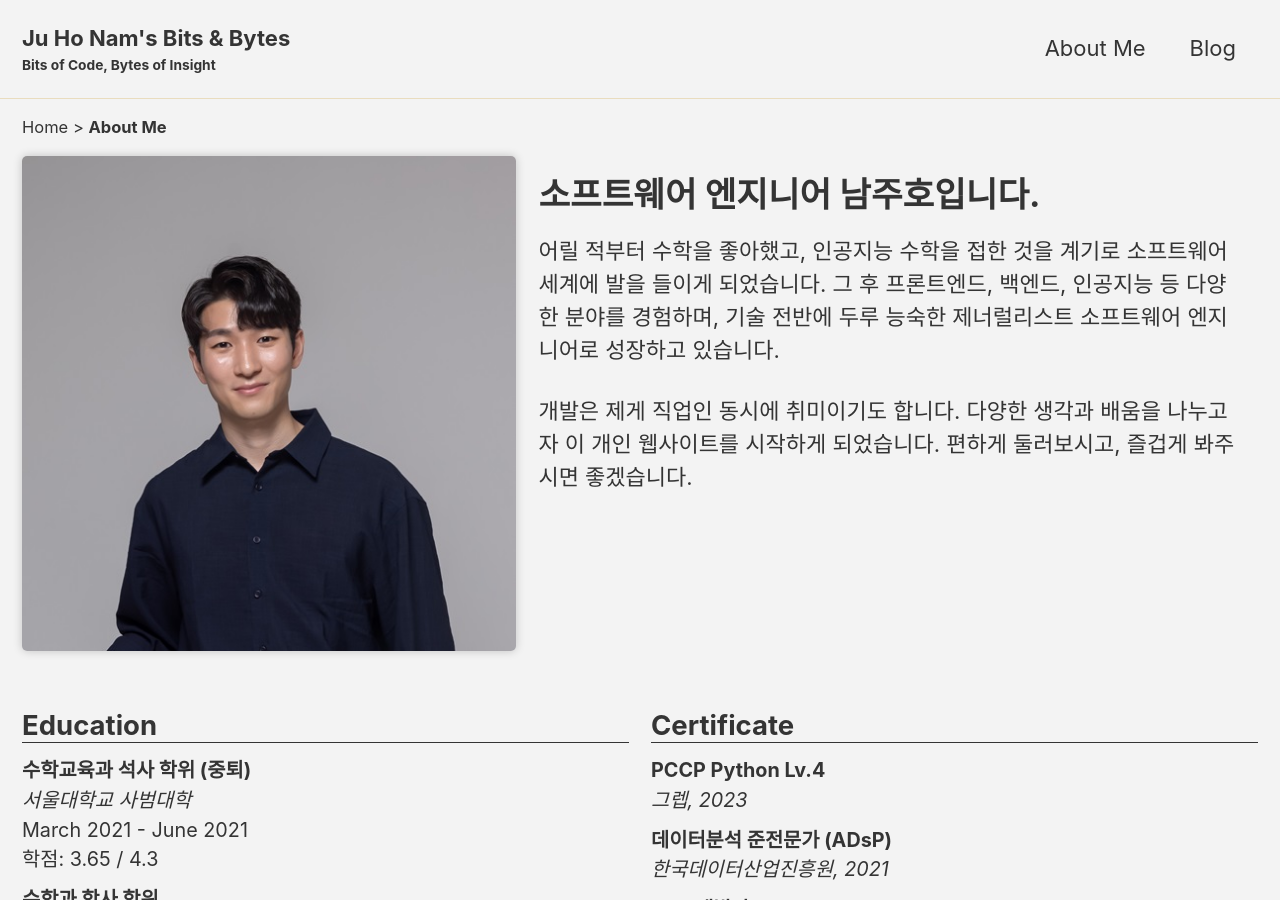
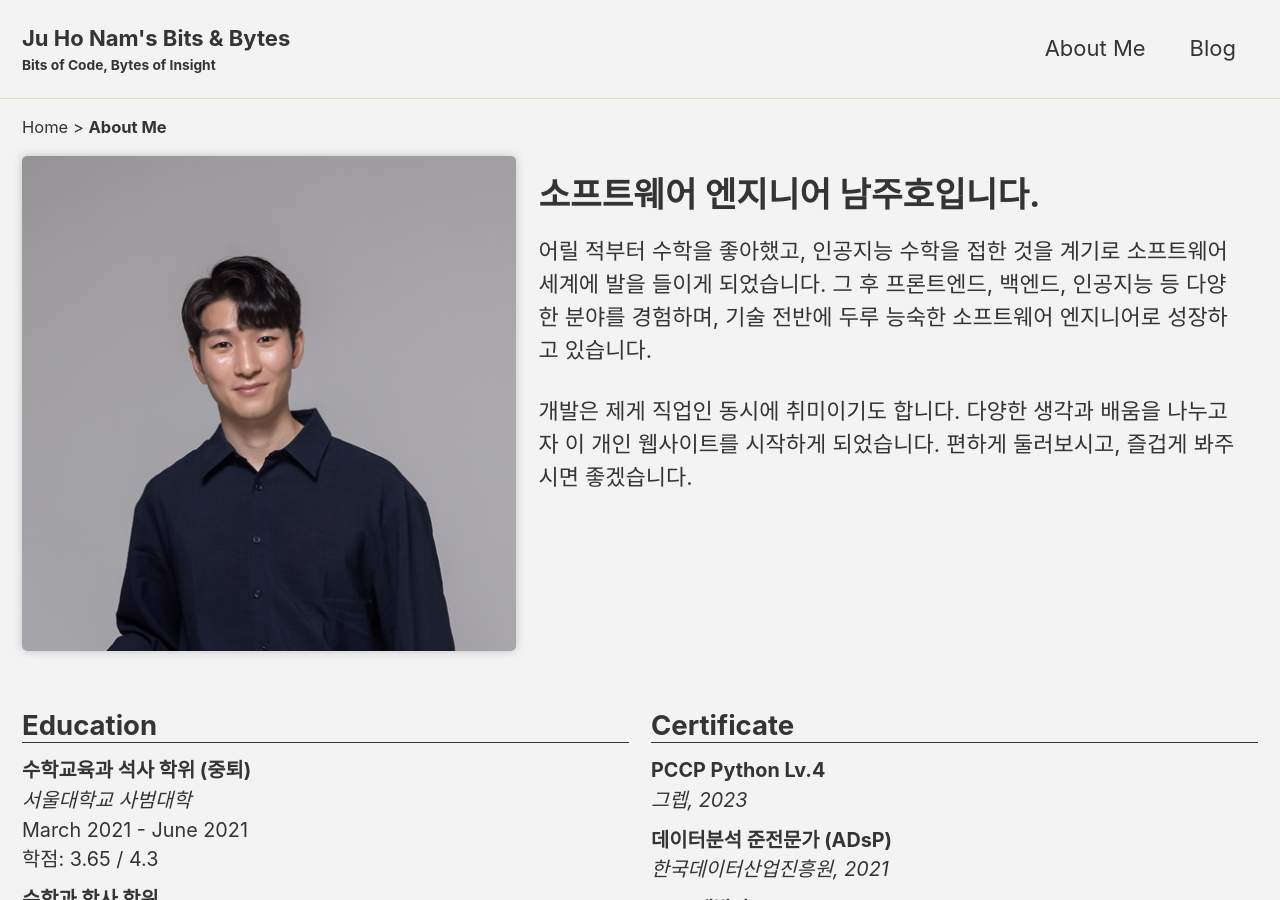
Before and after one commit to juhonamnam/juhonamnam.github.io, a Jekyll site: the page built from about-me/index.html, in a window 1280 px wide and 900 px high. Built offline with Jekyll 4.4.1, drawn with Linux system fonts in a browser that asks for light colours; cached includes are drawn as plain includes.

Commit message:
change about me intro

```diff
--- a/_data/about-me/main.yml
+++ b/_data/about-me/main.yml
@@ -19,8 +19,8 @@ title:
   ko: "소프트웨어 엔지니어 남주호입니다."
   en: "Hi, I'm Ju Ho Nam, a software engineer."
 lines:
-  - ko: "어릴 적부터 수학을 좋아했고, 인공지능 수학을 접한 것을 계기로 소프트웨어 세계에 발을 들이게 되었습니다. 그 후 프론트엔드, 백엔드, 인공지능 등 다양한 분야를 경험하며, 기술 전반에 두루 능숙한 제너럴리스트 소프트웨어 엔지니어로 성장하고 있습니다."
-    en: "I've enjoyed mathematics since I was young, and my interest in mathematical aspects of artificial intelligence led me into the world of software engineering. Since then, I've gained experience in various fields such as frontend, backendm and AI, and have beein growing as a generalist software engineer with a broad and well-rounded skill set."
+  - ko: "어릴 적부터 수학을 좋아했고, 인공지능 수학을 접한 것을 계기로 소프트웨어 세계에 발을 들이게 되었습니다. 그 후 프론트엔드, 백엔드, 인공지능 등 다양한 분야를 경험하며, 기술 전반에 두루 능숙한 소프트웨어 엔지니어로 성장하고 있습니다."
+    en: "I've enjoyed mathematics since I was young, and my interest in mathematical aspects of artificial intelligence led me into the world of software engineering. Since then, I've gained experience in various fields such as frontend, backendm and AI, growing into a well-rounded software engineer proficient in a wide range of technologies."
   - ko: "개발은 제게 직업인 동시에 취미이기도 합니다. 다양한 생각과 배움을 나누고자 이 개인 웹사이트를 시작하게 되었습니다. 편하게 둘러보시고, 즐겁게 봐주시면 좋겠습니다."
     en: "For me, programming is both a profession and a passion. I started this personal website to share my thouughts and learnings. Feel free to explore, and I hope you enjoy it."
 info:
```
